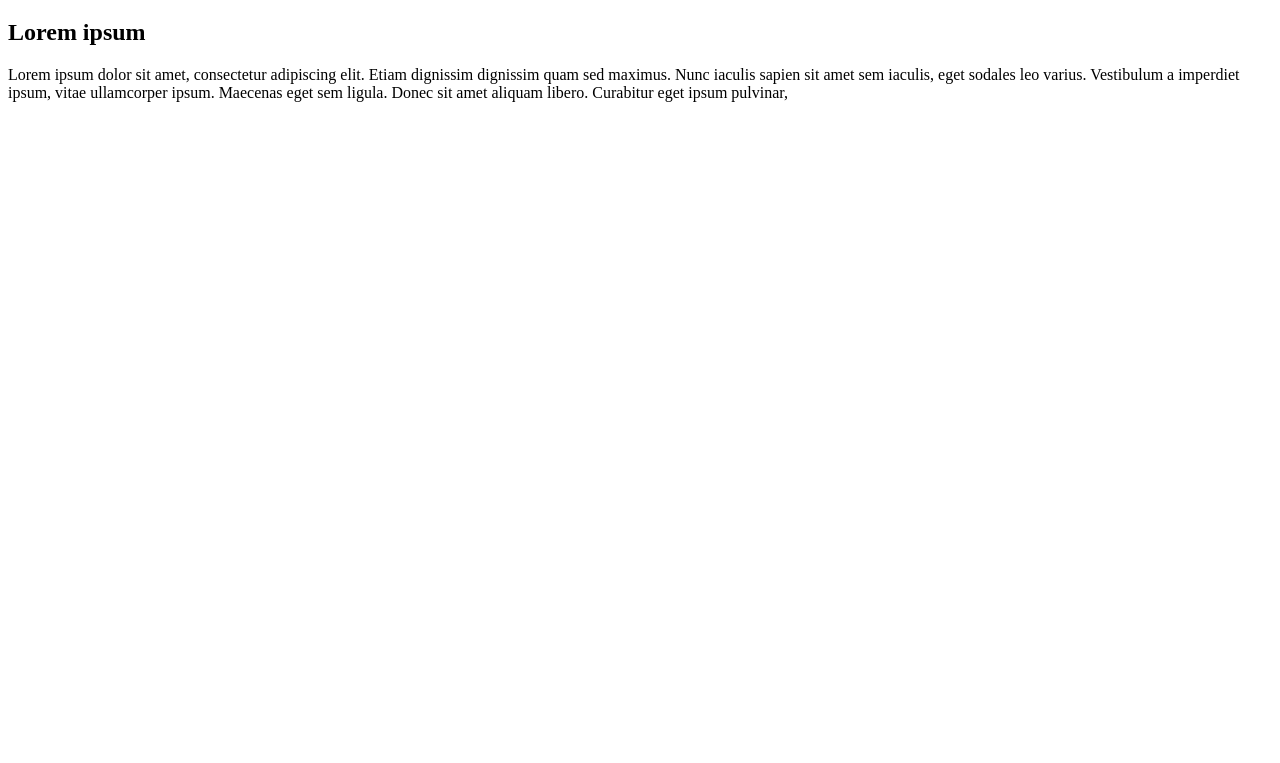
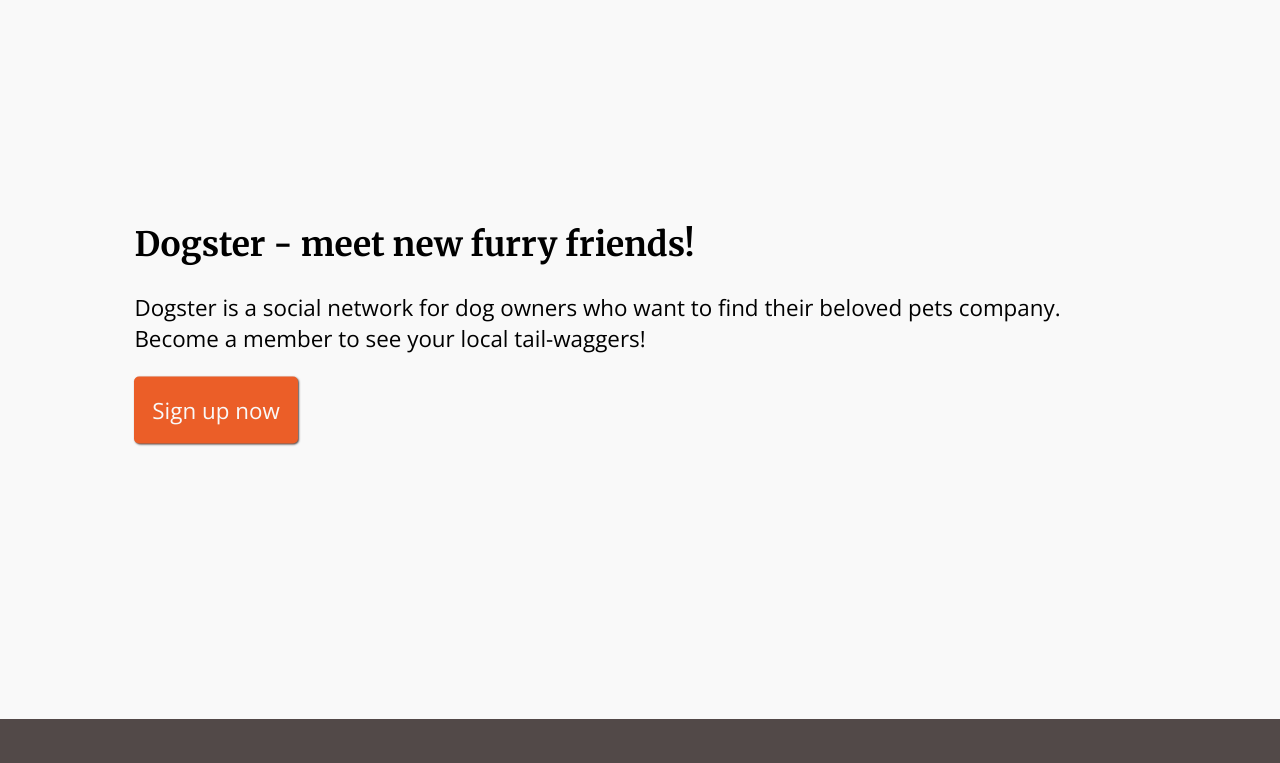
Before and after one commit to sophel93/dogster, a PHP site: page / in a window 1280 px wide; the page is wider, and only the part inside the window is pictured. Shown: the part 175-938 px from the top of that part. Before the commit the page ends 277 px from the top of that part, so only its background shows below. Run offline with PHP 8.4, Linux system fonts and the light colour scheme; some libraries are stand-ins or nearby versions.

Commit message:
Added some styling

```diff
--- /dev/null
+++ b/css/colors.css
@@ -0,0 +1,12 @@
+/* CSS HEX */
+:root{
+
+--cultured: #f9f9f9ff;
+--dark-liver: #524948ff;
+--princeton-orange: #ee7b30ff;
+--flame: #eb5e28ff;
+--green-blue-crayola: #058ed9ff;
+--rich-black-fogra39: #0b0a0a;
+--rich-black-fogra29: #011a28;
+
+}
--- /dev/null
+++ b/css/styles.css
@@ -0,0 +1,140 @@
+@import 'typography.css';
+@import 'colors.css';
+
+body{
+    margin: 0;
+    background-color: var(--cultured);
+}
+
+nav{
+    background-color: var(--rich-black-fogra29);
+}
+
+main{
+    padding: 0 6em 0 6em;
+}
+
+ul{
+    list-style-type: none;
+}
+ul > li{
+    margin: 0.4em;
+}
+.ul-rtl{
+    padding: 0 40px 0 0;
+}
+ul > li > a{
+    text-decoration: none;
+    color: var(--cultured);
+    transition: 0.3s;
+}
+
+ul > li > a:hover{
+    color: var(--princeton-orange);
+}
+.users-list{
+    display: flex;
+    flex-flow: wrap;
+}
+.users-list > li {
+    width: 25%;
+    border: solid 0.8pt var(--rich-black-fogra39);
+    border-radius: 4pt;
+}
+.users-list > li > div{
+    display: flex;
+    flex-direction: column;
+    align-items: center;
+}
+.users-list > li > div > i{
+    margin: 0.8em;
+}
+.users-list > li > div > a{
+    margin: 0.8em;
+    text-transform: capitalize;
+}
+nav > div{
+    display: flex;
+    justify-content: space-between;
+}
+nav > div > ul{
+    display: flex;
+}
+
+.hero{
+    height: 100vh;
+    position: relative;
+}
+
+.hero-content-wrapper{
+    position: absolute;
+    top: 50%;
+    transform: translate(0, -50%);
+
+}
+.content >h1{
+    text-align: center;
+}
+.wrapper{
+    margin: 5em 0 5em 0;
+}
+.wrapper > h1{
+    text-transform: capitalize;
+}
+.wrapper > a{
+    color: var(--rich-black-fogra39);
+    text-decoration: none;
+}
+
+.wrapper > form{
+    display: flex;
+    flex-flow: column;
+}
+
+.flex-wrapper > ul > li > a{
+    color: var(--rich-black-fogra39);
+}
+footer{
+    bottom: 0;
+    width: 100vw;
+    background-color: var(--dark-liver);
+    padding: 1em;
+}
+button{
+    border: none;
+    border-radius: 5px;
+    background-color: var(--flame);
+    padding: 0.8em;
+    color: var(--cultured);
+    font-family: 'Open Sans';
+    font-size: inherit;
+    box-shadow: 1px 1px 2px var(--dark-liver);
+    transition: 0.3s;
+}
+
+button:hover{
+    cursor: pointer;
+    box-shadow: none;
+}
+
+.signup{
+    height: 100vh;
+    position: relative;
+}
+.form-wrapper{
+    position: absolute;
+    top: 50%;
+    left: 50%;
+    transform: translate(-50%, -50%);
+}
+form{
+    display: flex;
+    flex-flow: column;
+}
+input, select{
+    margin: 1em 0;
+    padding:  0.8em 0 0.8em 0;
+}
+form > h1{
+    text-align: center;
+}
--- /dev/null
+++ b/css/typography.css
@@ -0,0 +1,15 @@
+
+@import url('https://fonts.googleapis.com/css2?family=Merriweather:wght@400;700&family=Open+Sans:ital,wght@0,300;0,400;0,600;1,300&display=swap');
+
+:root body{
+    font-family: 'Open Sans', sans-serif;
+    font-size: 1.4em;
+}
+:root   h1,
+        h2,
+        h3,
+        h4,
+        h5,
+        h6{
+            font-family: 'Merriweather', serif;
+        }
--- a/footer.php
+++ b/footer.php
@@ -1,7 +1,8 @@
 </main>
 
 <footer>
+
 </footer>
-
+<script src="https://kit.fontawesome.com/a1f8d3e529.js" crossorigin="anonymous"></script>
 </body>
 </html>
--- a/header.php
+++ b/header.php
@@ -10,7 +10,7 @@ session_start();
     <meta name="viewport" content="width=device-width, initial-scale=1.0">
     <title>Dogster - Make new four legged friends!</title>
     <link rel = "stylesheet" href = "css\styles.css">
-    <script src="https://kit.fontawesome.com/a1f8d3e529.js" crossorigin="anonymous"></script>
+
 </head>
 <body>
 
@@ -18,17 +18,17 @@ session_start();
     <nav>
         <div>
             <ul>
-                    <li><a href="index.php">Home</a></li>
+                    <li><a href="index.php"><i class="fa-solid fa-house"></i> Home</a></li>
             </ul>
 
-            <ul>
+            <ul class="ul-rtl">
                 <?php if (isset($_SESSION['id'])) {
-                    echo '<li><a href="homepage.php">My profile</a></li>';
-                    echo '<li><a href="includes\logout.inc.php">Log out</a></li>';
+                    echo '<li><a href="homepage.php"><i class="fa-solid fa-paw"></i> My profile</a></li>';
+                    echo '<li><a href="includes\logout.inc.php"><i class="fa-solid fa-right-from-bracket"></i> Log out</a></li>';
 
                 } else {
-                    echo '<li><a href="signup.php">Sign up</a></li>';
-                    echo '<li><a href="login.php">Log in</a></li>';
+                    echo '<li><a href="signup.php"><i class="fa-solid fa-paw"></i> Sign up</a></li>';
+                    echo '<li><a href="login.php"><i class="fa-solid fa-right-to-bracket"></i> Log in</a></li>';
                 } ?>
             </ul>
         </div>
--- a/index.php
+++ b/index.php
@@ -1,56 +1,45 @@
 <?php
-
     require 'header.php';
 
 ?>
 
+<?php if (isset($_SESSION['id'])) { ?>
 
-<section style = "background-image: url('images\729709408-huge.jpg');">
-<?php if (isset($_SESSION['id'])) : ?>
-    <h1>Let's sniff around!</h1>
-<?php else : ?>
-    <h1>Sign up to meet new furry friends from your area!</h1>
-    <a href="signup.php"><button>Sign up now</button></a>
+    <section class="content">
 
-<?php ; endif;?>
-</section>
-
-
-<section>
-    <?php if (isset($_SESSION['id'])) {
-
-        require 'includes\dbhandler.php';
+        <?php require 'includes\dbhandler.php';
 
         $sql = "SELECT id, username, location FROM signup_info";
         $result = mysqli_query($connect, $sql);
 
         if (mysqli_num_rows($result) > 0 ) { ?>
-            <h1>Meet some of our latest users</h1>
-            <ul>
+
+            <h1>Registered members</h1>
+                <ul class="users-list">
                     <?php while ($row = mysqli_fetch_assoc($result)) {
                         if ($row['id'] !== $_SESSION['id']) {?>
                             <li>
-
                                 <div>
                                     <i class="fa-solid fa-dog"></i>
                                         <a href="profiledisplay.php?id=<?php echo $row['id'];?>"><?php echo $row['username'];?></a>
-
                                 </div>
-
                             </li>
                         <?php }
                     }
         mysqli_close($connect); ?>
                 </ul>
+        <?php } ?>
+
+</section>
+<?php } else {?>
+<section class ="hero">
+    <div class="hero-content-wrapper">
+        <h1>Dogster - meet new furry friends!</h1>
+        <p>Dogster is a social network for dog owners who want to find their beloved pets company.
+            <br>Become a member to see your local tail-waggers!</p>
+        <a href="signup.php"><button>Sign up now</button></a>
+    </div>
+</section>
 <?php }
-    } else { ?>
-    <h1>Lorem ipsum</h1>
-    <p>Lorem ipsum dolor sit amet, consectetur adipiscing elit. Etiam dignissim dignissim quam sed maximus.
-        Nunc iaculis sapien sit amet sem iaculis, eget sodales leo varius. Vestibulum a imperdiet ipsum,
-        vitae ullamcorper ipsum. Maecenas eget sem ligula. Donec sit amet aliquam libero. Curabitur eget ipsum pulvinar,</p>
-    <?php } ?>
-</section>
 
-
-
-<?php require 'footer.php';
+require 'footer.php';
```
Also changed, not shown: edit-profile.php (+21 -2 lines), homepage.php (+10 -7 lines), profiledisplay.php (+6 -8 lines), signup.php (+22 -12 lines). Lines whose indentation alone changed are shown as unchanged.
